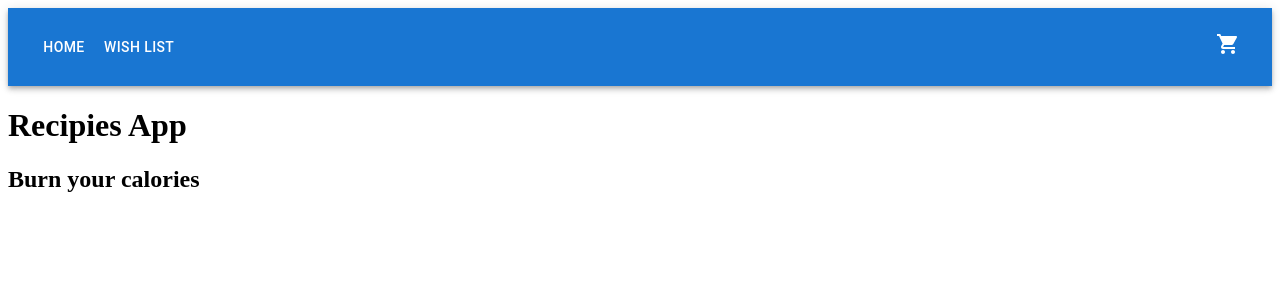
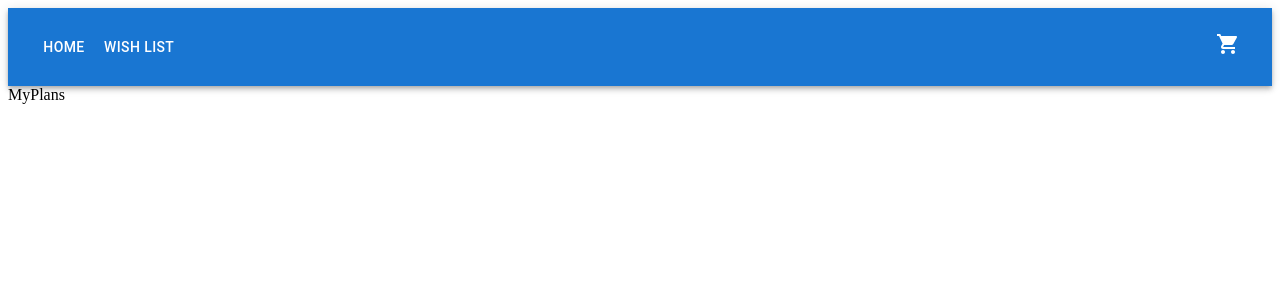
Before and after one commit to GreenCatInForest/recipe-search-app, a React (Create React App) app: page /my-plans in a window 1280 px wide. Shown: the top 300 px of the page. Built offline with nearby package versions, Linux system fonts and the light colour scheme.

Commit message:
Basic pages and links done

```diff
--- a/src/App.js
+++ b/src/App.js
@@ -1,7 +1,6 @@
 import { BrowserRouter } from "react-router-dom";
 import Box from "@mui/material/Box";
 
-import { Banner } from "./components/Banner";
 import { AppRoutes } from "./AppRoutes";
 import { NavBar } from "./components/NavBar";
 export const App = () => {
@@ -9,7 +8,6 @@ export const App = () => {
     <BrowserRouter>
       <Box>
         <NavBar />
-        <Banner title="Recipies App" subTitle="Burn your calories" />
         <AppRoutes />
       </Box>
     </BrowserRouter>
--- a/src/AppRoutes.js
+++ b/src/AppRoutes.js
@@ -1,9 +1,13 @@
 import { Route, Routes } from "react-router-dom";
 import { Home } from "./pages/Home";
+import { Explore } from "./pages/Explore";
+import { MyPlans } from "./pages/MyPlans";
 export const AppRoutes = () => {
   return (
     <Routes>
       <Route path="/" element={<Home />} />
+      <Route path="/explore" element={<Explore />} />
+      <Route path="/my-plans" element={<MyPlans />} />
     </Routes>
   );
 };
--- a/src/components/Banner.js
+++ b/src/components/Banner.js
@@ -1,8 +1,7 @@
-export const Banner = ({ title, subTitle }) => {
+export const Banner = () => {
   return (
     <div>
-      <h1>{title}</h1>
-      <h2>{subTitle}</h2>
+      Banner
     </div>
   );
 };
--- a/src/pages/Explore.js
+++ b/src/pages/Explore.js
@@ -0,0 +1,7 @@
+export const Explore = () => {
+    return (
+      <div>
+        Explore
+      </div>
+    );
+  };
--- a/src/pages/Home.js
+++ b/src/pages/Home.js
@@ -1,3 +1,7 @@
 export const Home = () => {
-  return <div>Home</div>;
+  return (
+    <div>
+      Home
+    </div>
+  );
 };
--- a/src/pages/MyPlans.js
+++ b/src/pages/MyPlans.js
@@ -0,0 +1,7 @@
+export const MyPlans = () => {
+    return (
+      <div>
+        MyPlans
+      </div>
+    );
+  };
```
Also changed, not shown: src/components/AddToPlanModal.js (added, +7 -0 lines), src/components/RecipeCard.js (added, +7 -0 lines), src/components/RecipesContainer.js (+7 -0 lines), src/components/SearchForm.js (added, +7 -0 lines), src/components/Modal.js (deleted).
